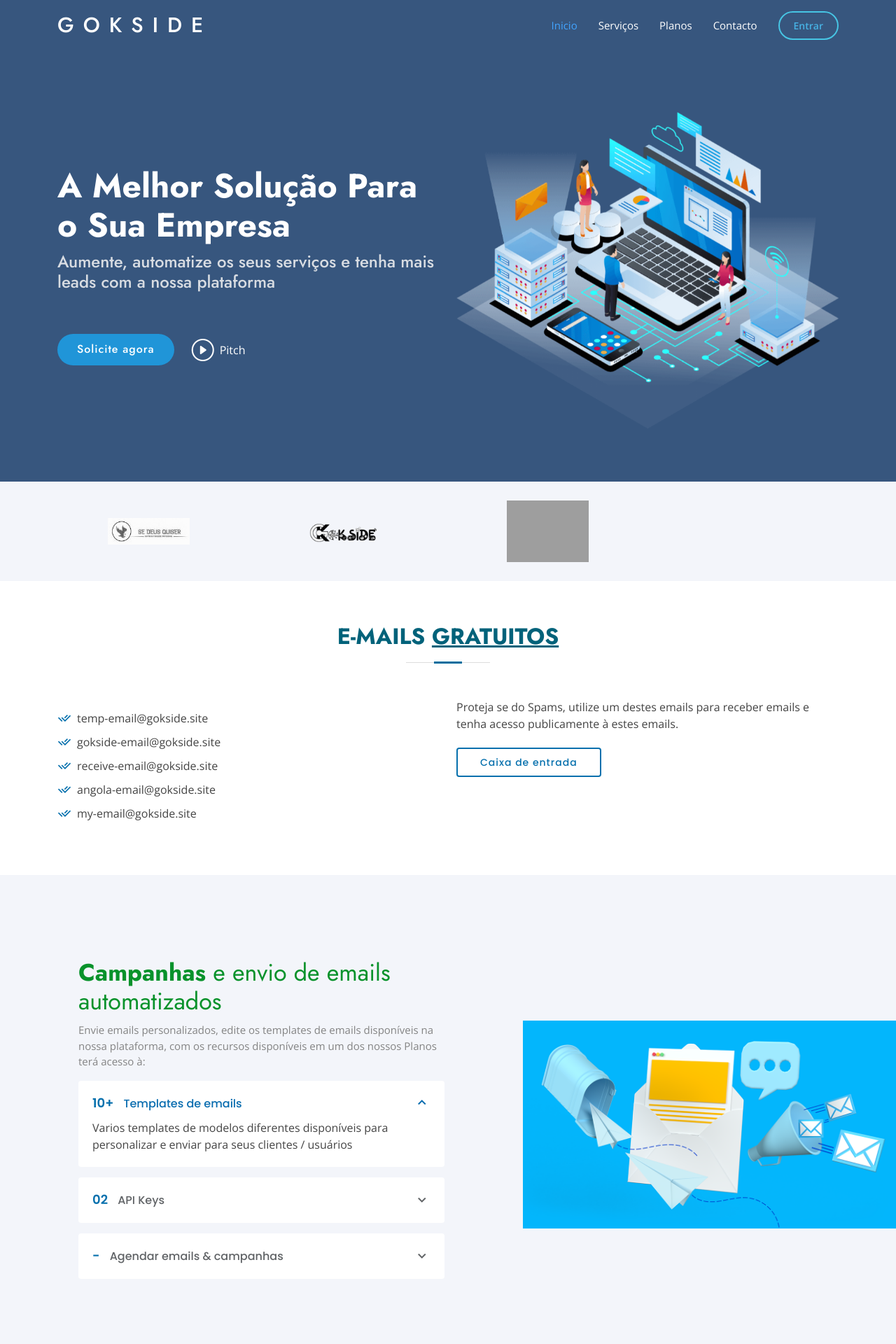
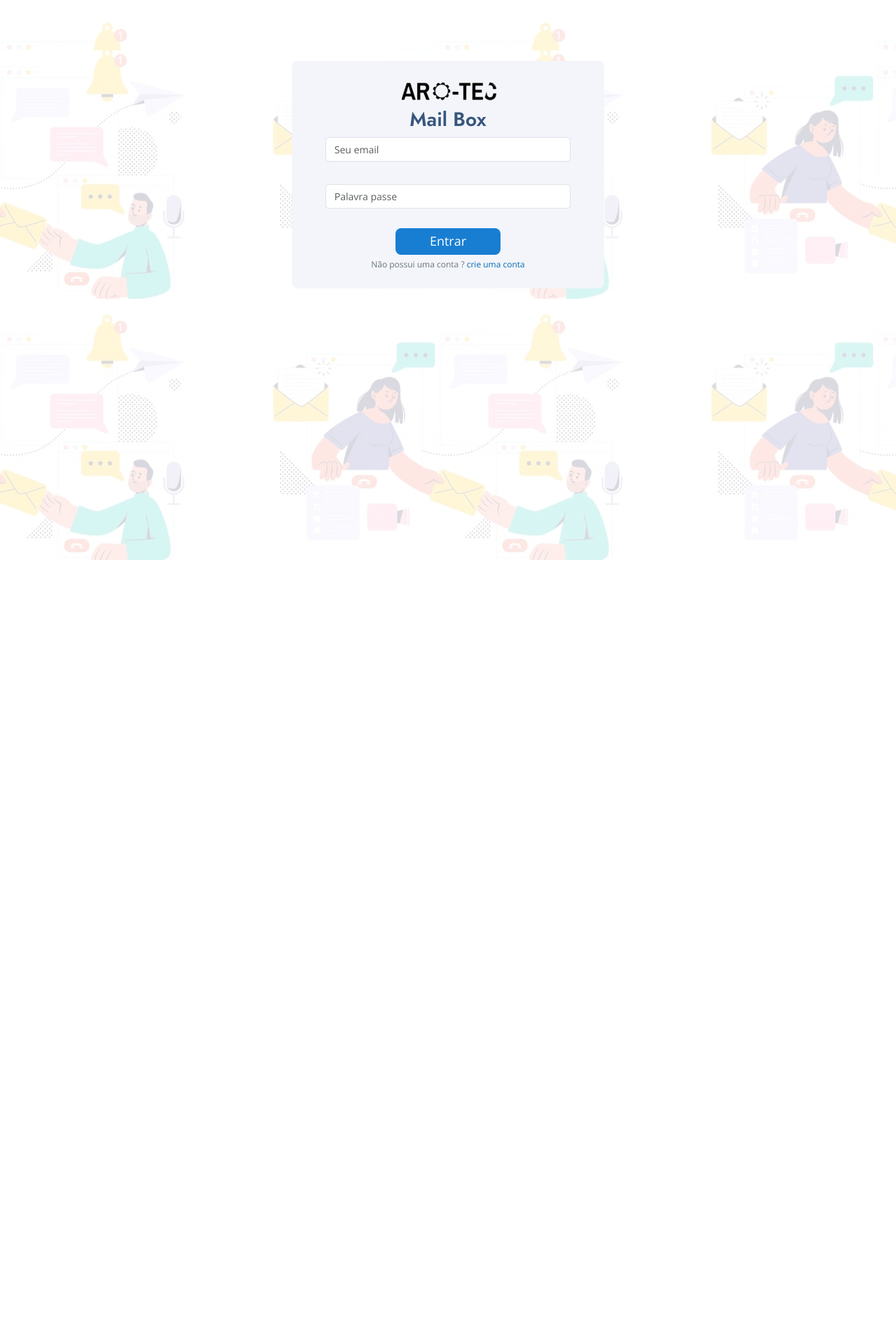
Before and after one commit to Katumbela/Gokside-Site, a Flask app: page / in a window 1280 px wide. Shown: the top 1920 px of the page at 70% size. After the commit the page ends 800 px from the top, so only its background shows below. Run offline with Flask 3, Linux system fonts and the light colour scheme; some libraries are stand-ins or nearby versions; grey boxes are pictures that could not be loaded.

Commit message:
LAST THINGS

```diff
--- a/src/index.py
+++ b/src/index.py
@@ -9,7 +9,7 @@
 ###
 import logging
 logging.basicConfig(level=logging.DEBUG)  # Isso configura o nível de log para DEBUG
-
+from flask_mail import  Mail, Message
 from flask import Flask, render_template, request, jsonify
 from email.utils import formataddr
 import smtplib
@@ -35,6 +35,16 @@ import config
 
 app = Flask(__name__)
 app.config['SECRET_KEY'] = 'Gokside_2023_katumbela'
+
+# cache = Cache(app, config={'CACHE_TYPE': 'simple'})
+
+app.config['MAIL_SERVER']='smtp.gmail.com'
+app.config['MAIL_PORT'] = 465
+app.config['MAIL_USERNAME'] = 'contact.diversishop@gmail.com'
+app.config['MAIL_PASSWORD'] = 'elac tgyl qqfe keok'
+app.config['MAIL_USE_TLS'] = False
+app.config['MAIL_USE_SSL'] = True
+mail = Mail(app)
 
 
 login_manager = LoginManager(app)
@@ -162,7 +172,7 @@ class EmailRead:
 
 
 
-def enviar_email(usuario, senha, remetente, destinatario, assunto, mensagem):
+def enviar_mail(usuario, senha, remetente, destinatario, assunto, mensagem):
     # Configuração do servidor SMTP do Gmail
     smtp_server = 'smtp.gmail.com'
     smtp_port = 587
@@ -189,16 +199,16 @@ def enviar_email(usuario, senha, remetente, destinatario, assunto, mensagem):
 def index():
     # r1 = EmailRead()
     # data = r1.read_emails()
-    return render_template('index.html', )
+    return render_template('login.html', )
 
 @app.route('/pagina/<parametro>')
 def pagina(parametro):
     if parametro == "pack1":
         pacote = "PACOTE INDIVIDUAL"
     elif parametro == "pack2":
-        pacote = "PACOTE BUISINESS"
+        pacote = "PACOTE BUSINESS"
     elif parametro == "pack3":
-        pacote = "PACOTE GOK"
+        pacote = "PACOTE STARTUP"
     return render_template('cadastro.html', parametro=pacote)
 
 
@@ -351,29 +361,28 @@ def register():
 
 
 
-@app.route('/seu-endpoint-de-envio', methods=['POST'])
-def enviar_email():
+@app.route('/send_email', methods=['POST'])
+def send_email():
     data = request.get_json()
 
     # Lógica para enviar o e-mail com os dados recebidos
-    assunto = data.get('remetente')
+    assunto = data.get('assunto')
     destinatario = data.get('destinatario')
     mensagem = data.get('mensagem')
 
     # Envia o e-mail usando o Flask-Mail
     try:
 
-        # Exemplo de uso
-        usuario_smtp = current_user.email_pr
-        senha_smtp = current_user.senha_app
-        remetente_desejado = formataddr((current_user.nome, current_user.email))
+            msg = Message(assunto, sender = current_user.email, recipients = [destinatario])
+            msg.body = mensagem
+            mail.send(msg)
 
-        enviar_email(usuario_smtp, senha_smtp, remetente_desejado, destinatario, assunto, mensagem)
+            return jsonify({'resposta': "Email enviado com Sucesso!"})
 
     except Exception as e:
-        resposta_do_servidor = f'Erro ao enviar o e-mail: {str(e)}'
+                resposta_do_servidor = f'Erro ao enviar o e-mail: {str(e)}'
 
-    return jsonify({'resposta': resposta_do_servidor})
+                return jsonify({'resposta': resposta_do_servidor})
 
 
 
--- a/src/templates/login.html
+++ b/src/templates/login.html
@@ -8,7 +8,7 @@
   <meta charset="utf-8">
   <meta content="width=device-width, initial-scale=1.0" name="viewport">
 
-  <title>Entrar para sua conta | Gokside Inc</title>
+  <title>Entrar para sua conta | AROTEC MAIL BOX</title>
   <meta content="Entre para sua conta para ter acesso aos recursos da plataforma." name="description">
   <meta content="Login whatsapp, login, entrar, whatsapp,email, marketing, gmail" name="keywords">
 
@@ -39,7 +39,12 @@
   * License: https://bootstrapmade.com/license/
   ======================================================== -->
 </head>
-
+<style>
+  body, #main, #breadcrumbs {
+    background: linear-gradient(190deg, #ffffffda, #ffffffd5), url("{{ url_for('static', filename='assets/img/2.jpg') }}") center center!important;
+    background-size: cover;
+  }
+</style>
 <body>
 
 
@@ -49,20 +54,20 @@
     <section id="breadcrumbs" class="breadcrumbs bg-white">
       <div class="container text-center">
 
-       <a style="align-self: start; float: left;" href="/">Voltar</a></li>
+       <!-- <a style="align-self: start; float: left;" href="/">Voltar</a></li> -->
 
         <form action="/login" method="post">
         <div class="login py-4 px-5 rounded-3 breadcrumbs">
-          <h2><img src="{{ url_for('static', filename='./assets/img/clients/g.png') }}" style="height: 3em" alt=""></h2>
-        <br>
+          <h2><img src="{{ url_for('static', filename='./assets/img/clients/a.png') }}" style="height: 1.1em" alt=""></h2>
 
-            <input type="email" name="email" placeholder="Seu telefone" class="input-1 form-control my-1"> <br>
+       <h2>Mail Box </h2>
+            <input type="email" name="email" placeholder="Seu email" class="input-1 form-control my-1"> <br>
             <input type="password" name="senha" placeholder="Palavra passe" class="input-1 form-control my-1">
             <br>
             <button type="submit" name="entrar" class="btn-login btn">Entrar</button>
 
             <center>
-              <span class="text-secondary fs-6">Não possui uma conta ? <a href="/#princing">crie uma conta</a></span>
+              <span class="text-secondary fs-6">Não possui uma conta ? <a href="/pagina/pack3">crie uma conta</a></span>
             </center>
         </div>
       </form>
--- a/users.json
+++ b/users.json
@@ -1 +1 @@
-{"1": {"nome": "Jo\u00e3o Afonso Katombela", "email": "joao.katumbela@arotec.ao", "senha_hash": "jgluewhazvnkddjp", "empresa": "AROTEC SU", "telefone": "+244928134249", "estado_conta": "ativo", "plano": "PACOTE BUISINESS", "estado_pagamento": "pendente", "data_criacao_conta": "10/10/2023", "api_key": "sha256$FiAVwHq5KgTS77zL$1063a3ff80b6811e2d731a422", "senha_app": "elac tgyl qqfe keok"}}
+{"1": {"nome": "Jo\u00e3o Afonso Katombela", "email": "joao.katumbela@arotec.ao", "senha_hash": "jgluewhazvnkddjp", "empresa": "AROTEC SU", "telefone": "+244928134249", "estado_conta": "ativo", "plano": "PACOTE BUSINESS", "estado_pagamento": "pendente", "data_criacao_conta": "10/10/2023", "api_key": "sha256$FiAVwHq5KgTS77zL$1063a3ff80b6811e2d731a422", "senha_app": "elac tgyl qqfe keok"}}
```
Also changed, not shown: src/templates/cadastro.html (+11 -6 lines), src/templates/dashboard.html (+124 -20 lines), src/static/assets/img/clients/a.png (added), src/static/assets/img/clients/logo.png (added), 3 other files.
